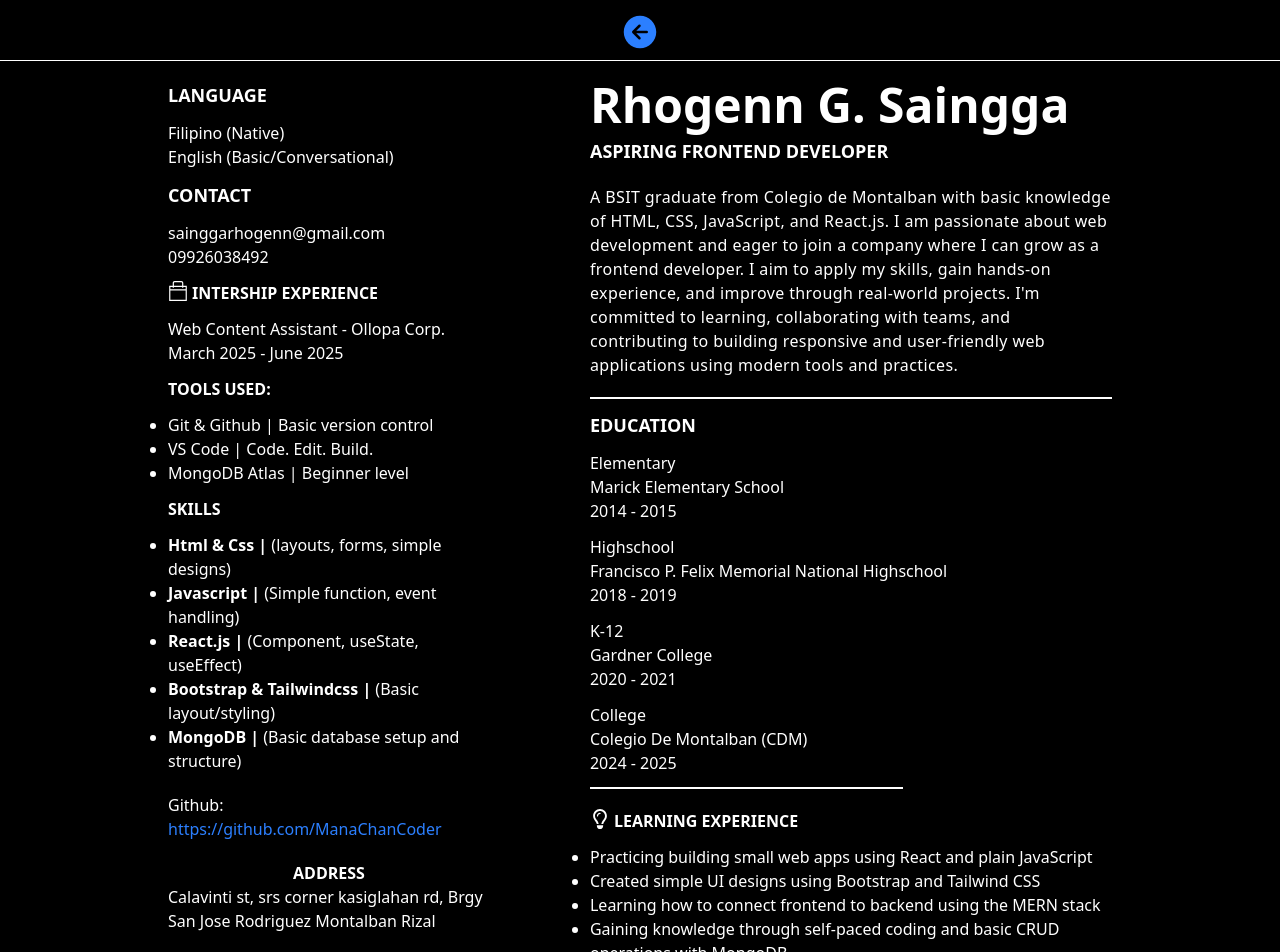
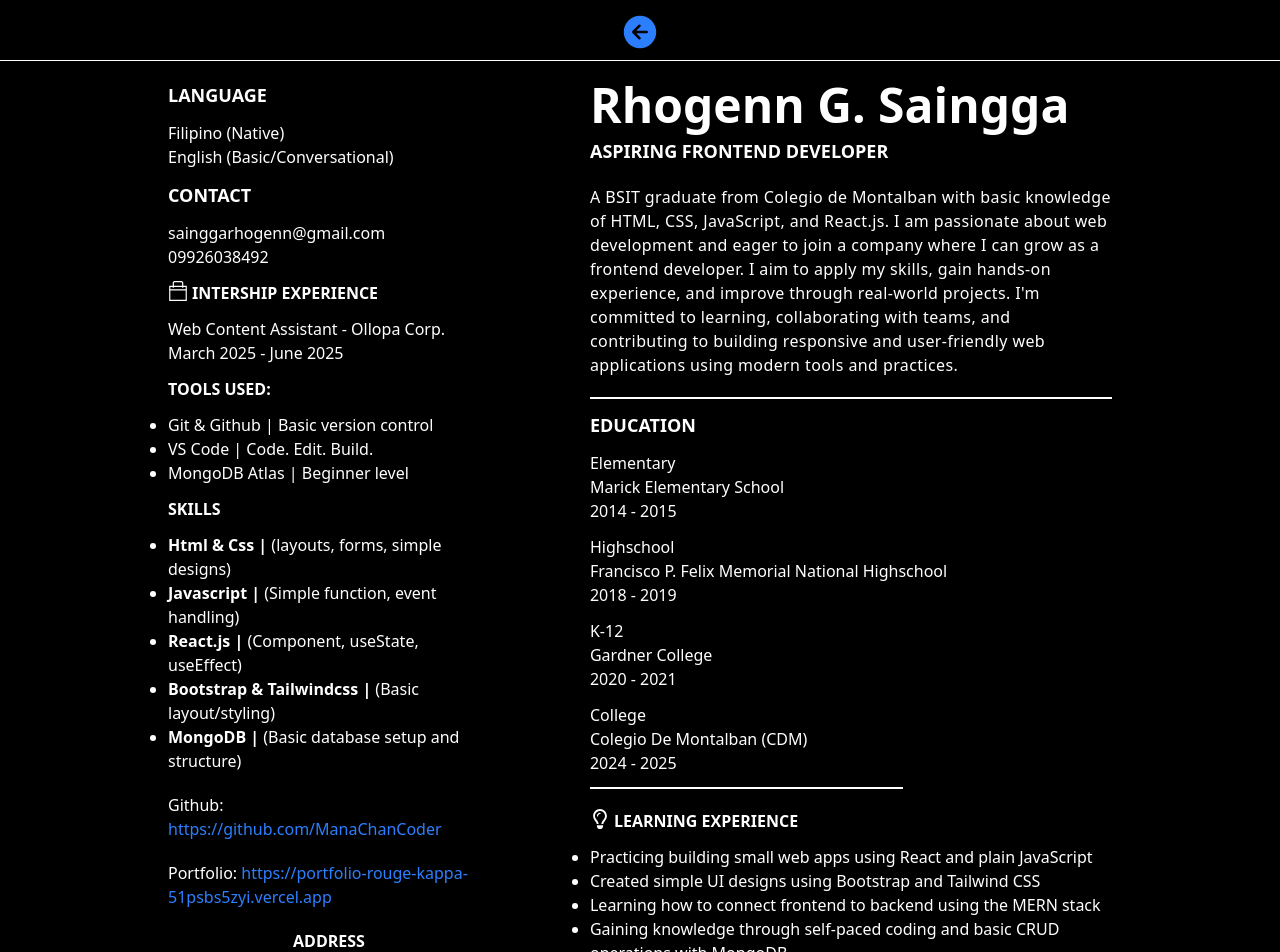
Before and after one commit to ManaChanCoder/portfolio, a React (Vite) app in the folder frontend/mern-portfolio/: page /resume in a window 1280 px wide. Shown: the top 952 px of the page. Built offline with nearby package versions, Linux system fonts and the light colour scheme.

Commit message:
Update Resume.jsx

```diff
--- a/frontend/mern-portfolio/src/components/pages/Resume.jsx
+++ b/frontend/mern-portfolio/src/components/pages/Resume.jsx
@@ -119,6 +119,16 @@ const Resume = () => {
               </span>{" "}
               https://github.com/ManaChanCoder
             </a>
+            <a
+              href="https://github.com/ManaChanCoder"
+              className="my-5 block text-blue-500"
+              target="_blank"
+            >
+              <span className={isDark ? "text-white" : "text-black"}>
+                Portfolio:
+              </span>{" "}
+              https://portfolio-rouge-kappa-51psbs5zyi.vercel.app
+            </a>
 
             <h3 className="font-semibold uppercase text-center">address</h3>
             <span className="text-center">
```
